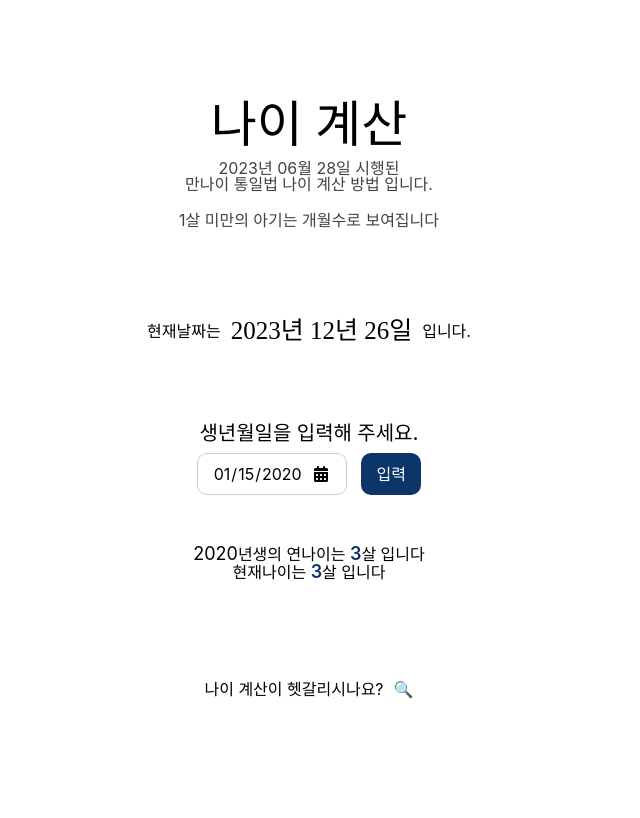
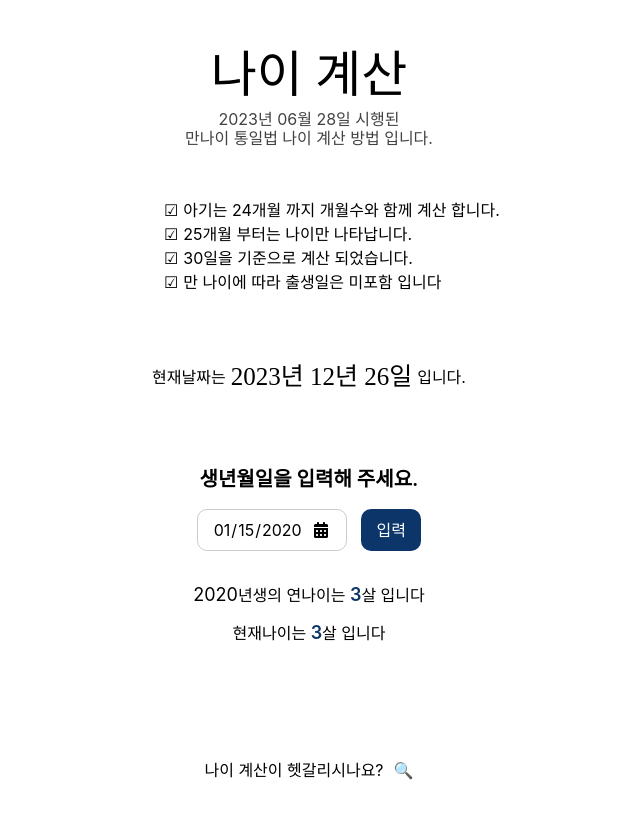
Before and after one commit to 9567828/toy-projects, a website built with Parcel: page index.html in a window 1280 px wide. Both pictures are taken after typing "2020-01-15" into the empty fields and a click on the button "입력". Shown: the whole page, without its empty margins (331-971 px from the left). Built offline with nearby package versions, Linux system fonts and the light colour scheme; a web font is replaced by a local one.

Commit message:
추가수정완료

```diff
--- a/css/style.css
+++ b/css/style.css
@@ -2,8 +2,8 @@
   display: none;
 }
 #container {
-  width: 80%;
-  margin: 100px auto;
+  width: 450px;
+  margin: 50px auto;
 }
 .header {
   text-align: center;
@@ -16,9 +16,25 @@
 }
 .header p {
   color: #424242;
-  padding-bottom: 20px;
+  line-height: 120%;
 }
-
+.header p:nth-of-type(1) {
+  padding-bottom: 50px;
+}
+.header ul {
+  display: flex;
+  flex-direction: column;
+  justify-content: center;
+  align-items: flex-start;
+  padding-left: calc(50% - 145px);
+}
+.header ul li {
+  line-height: 150%;
+}
+.header ul li::before {
+  content: '☑';
+  padding-right: 5px;
+}
 
 .now_wrap {
   margin-bottom: 80px;
@@ -27,13 +43,13 @@
   align-items: center;
 }
 .now_wrap h4 {
-  margin: 0 10px;
+  margin: 0 5px;
   font-size: 25px;
   font-family: 'GyeonggiTitle';
 }
 
 .input_wrap {
-  padding-bottom: 30px;
+  padding-bottom: 35px;
   position: relative;
   display: flex;
   flex-direction: column;
@@ -41,9 +57,9 @@
   align-items: center;
 }
 .input_wrap h4 {
-  margin-bottom: 10px;
+  margin-bottom: 20px;
   font-size: 20px;
-  font-weight: 500;
+  font-weight: 600;
 }
 
 input[type="date"] {
@@ -90,13 +106,20 @@ input[type="date"]::before {
   color: #fff;
 }
 
+.cong_birth {
+  font-size: 18px;
+  font-weight: 600;
+  color: #b6007f;
+  text-align: center;
+  padding-bottom: 20px;
+}
 .txt_wrap {
   display: flex;
   flex-direction: column;
   justify-content: center;
   align-items: center;
 }
-.txt_wrap h4:first-child {
+.txt_wrap h4 {
   margin-bottom: 20px;
 }
 .txt_wrap .birthyear {
--- a/index.html
+++ b/index.html
@@ -27,14 +27,19 @@
         2023년 06월 28일 시행된<br>
         만나이 통일법 나이 계산 방법 입니다.
       </p>
+      <ul>
+        <li>아기는 24개월 까지 개월수와 함께 계산 합니다.</li>
+        <li>25개월 부터는 나이만 나타납니다.</li>
+        <li>30일을 기준으로 계산 되었습니다.</li>
+        <li>만 나이에 따라 출생일은 미포함 입니다</li>
+      </ul>
       <p>
-        1살 미만의 아기는 개월수로 보여집니다
       </p>
     </div>
 
     <!-- now_wrap -->
     <div class="now_wrap">
-      <p>현재날짜는 <h4></h4> 입니다.</p>
+      <p>현재날짜는<h4></h4>입니다.</p>
     </div>
 
     <!-- input_wrap -->
@@ -48,14 +53,13 @@
     </div>
 
     <!-- txt_wrap -->
+    <h4 class="cong_birth on"></h4>
+    <div class="month_age on">
+      <h4>태어난지 <span class="month"></span>개월 <span class="days"></span>일째 입니다.</h4>
+    </div>
     <div class="txt_wrap on">
-      <h4 class="cong_birth"></h4>
       <h4><span class="birthyear"></span>년생의 연나이는 <span class="yearage"></span>살 입니다</h4>
       <h4>현재나이는 <span class="nowage"></span>살 입니다</h4>
-    </div>
-    <div class="month_age on">
-      <h4>태어난지 <span class="month"></span>개월 <span class="days"></span>일 입니다.</h4>
-      <span>아기 나이는 30일 기준으로 계산 하였습니다.</span>
     </div>
     <span class="empty"></span>
 
--- a/js/calcAge.js
+++ b/js/calcAge.js
@@ -3,7 +3,7 @@ const MONTHAGE = document.querySelector(".month_age")
 const yearAge = document.querySelector(".txt_wrap .yearage")
 const nowAge = document.querySelector(".txt_wrap .nowage")
 const BYear = document.querySelector(".txt_wrap .birthyear")
-const CONGBIRTH = document.querySelector(".txt_wrap .cong_birth")
+const CONGBIRTH = document.querySelector(".cong_birth")
 const monthAge = document.querySelector(".month_age .month")
 const dayAge = document.querySelector(".month_age .days")
 const spantxt = document.querySelector(".empty")
@@ -20,24 +20,30 @@ function paintAge (birthDay, findYear) {
   console.log(today, birthDay)
 
   const BYage = thisYear - findYear
-  const nowDate = parseInt(`${today.getMonth()+1}${today.getDate()}`)
-  const birthDD = parseInt(`${birthDay.getMonth()+1}${birthDay.getDate()}`)
+  const nowDate = parseInt(`${today.getMonth()+1}${String(today.getDate()).padStart(2, "0")}`)
+  const birthDD = parseInt(`${birthDay.getMonth()+1}${String(birthDay.getDate()).padStart(2, "0")}`)
 
   const YD = Math.floor(ageCalc / (1000*60*60*24)) // 출생 후 일수
-  // const YM = Math.floor(ageCalc / (1000*60*60*24*365) * 12) // 출생 후 개월수
+  const YM = Math.floor(ageCalc / (1000*60*60*24*365) * 12) // 출생 후 개월수
   const YY = Math.floor(ageCalc / (1000*60*60*24*365)) // 출생후 년수 - 나이
 
   //아기 개월 수 (30일 기준 계산)
   const BM = Math.floor(YD / 30)
   const BD = YD - (BM * 30)
 
+  console.log(nowDate, birthDD)
+  console.log(typeof nowDate, typeof birthDD)
   console.log(BM, BD)
-  console.log(YY, YD)
+  console.log(YY, YM, YD)
 
-  if (findYear == thisYear) {
+  if (BM <= 24) {
     MONTHAGE.classList.remove(ON)
+    TXTWRAP.classList.remove(ON)
     monthAge.innerText = BM
     dayAge.innerText = BD
+    BYear.innerText = findYear
+    yearAge.innerText = BYage
+    nowAge.innerText = BYage
 
   } else if (nowDate > birthDD) {
     console.log("생일이 지났다")
@@ -56,15 +62,16 @@ function paintAge (birthDay, findYear) {
     BYear.innerText = findYear
     yearAge.innerText = BYage
     nowAge.innerText = BYage-1
-
-  } else if (nowDate == birthDD) {
+  } else {
     console.log("생일이다")
+    CONGBIRTH.classList.remove(ON)
     TXTWRAP.classList.remove(ON)
     BYear.innerText = findYear
     yearAge.innerText = BYage
     nowAge.innerText = BYage
-    CONGBIRTH.innerText = `🎉생일을 축하합니다🎈`
+    CONGBIRTH.innerText = `🎉 생일을 축하합니다 🎈`
   }
+
 }
 
 function BdayOnsubmit (event) {
@@ -73,10 +80,11 @@ function BdayOnsubmit (event) {
   const offset = 1000 * 60 * 60 * -9
   const birthDay = new Date((new Date(inputBirth)).getTime() + offset) //.setHours(0)
 
-  const findYear = parseInt(inputBirth.substring(0, 4))
+  const findYear = birthDay.getFullYear();
 
   TXTWRAP.classList.add(ON)
   MONTHAGE.classList.add(ON)
+  CONGBIRTH.classList.add(ON)
 
   paintAge (birthDay, findYear)
 }
```
